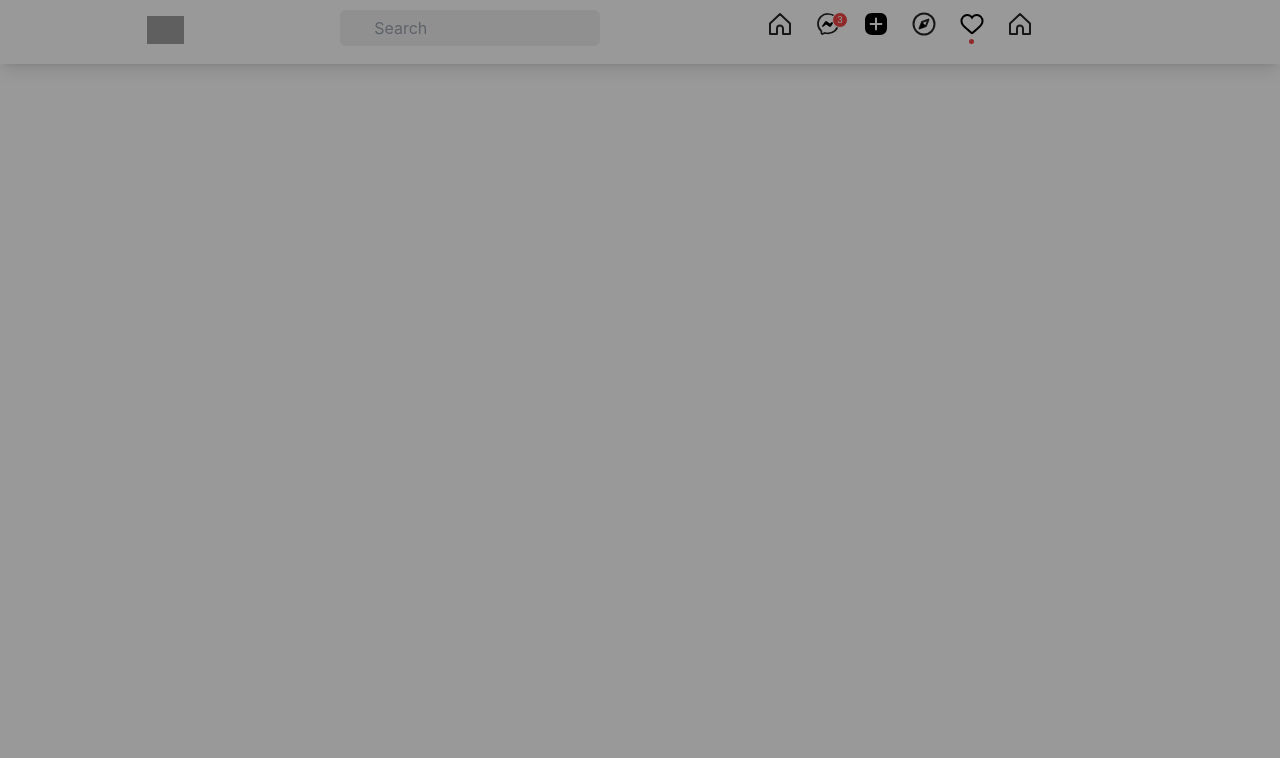
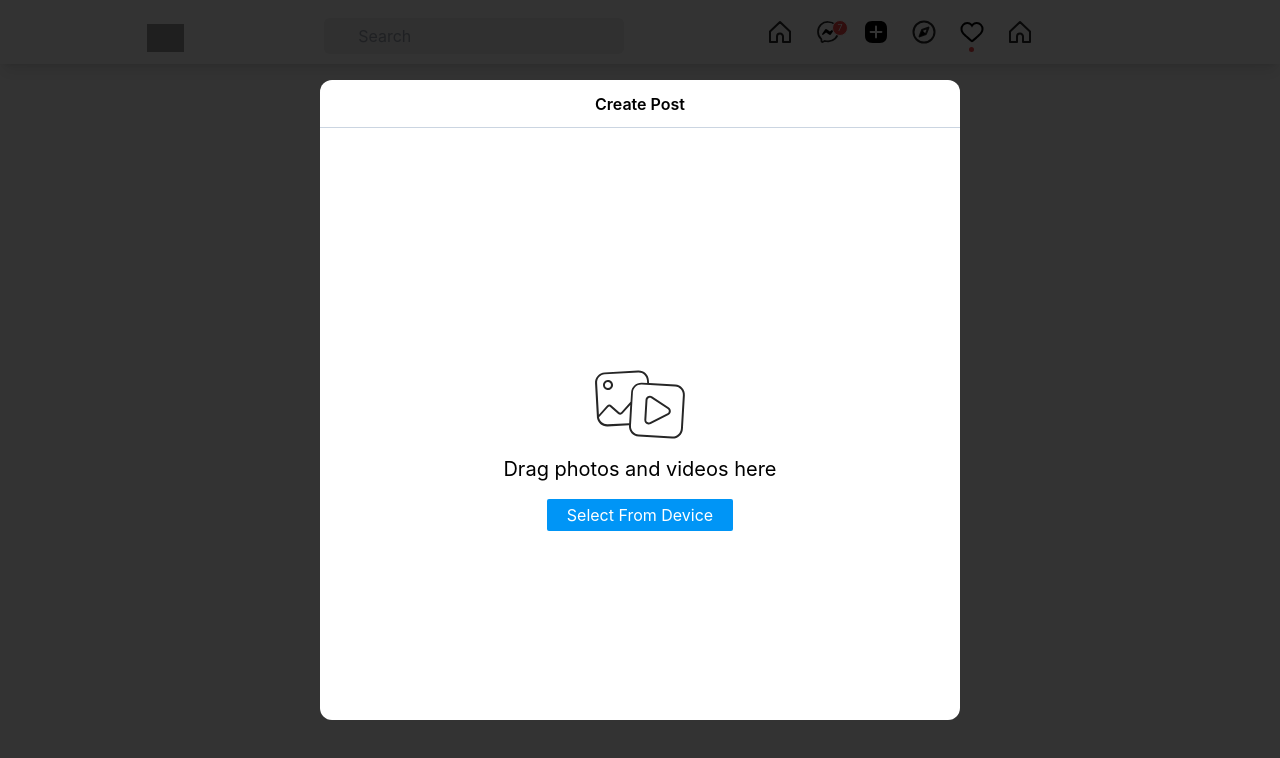
Before and after one commit to Kawan-edres/instgram-clone, a React (Create React App) app: page /create/posts in a window 1280 px wide. Shown: the top 758 px of the page. Built offline with nearby package versions, Linux system fonts and the light colour scheme; grey boxes are pictures that could not be loaded.

Commit message:
Post Component Fished

```diff
--- a/public/index.html
+++ b/public/index.html
@@ -10,34 +10,15 @@
       content="Web site created using create-react-app"
     />
     <link rel="apple-touch-icon" href="%PUBLIC_URL%/logo192.png" />
-    <!--
-      manifest.json provides metadata used when your web app is installed on a
-      user's mobile device or desktop. See https://developers.google.com/web/fundamentals/web-app-manifest/
-    -->
+
     <link rel="manifest" href="%PUBLIC_URL%/manifest.json" />
-    <!--
-      Notice the use of %PUBLIC_URL% in the tags above.
-      It will be replaced with the URL of the `public` folder during the build.
-      Only files inside the `public` folder can be referenced from the HTML.
 
-      Unlike "/favicon.ico" or "favicon.ico", "%PUBLIC_URL%/favicon.ico" will
-      work correctly both with client-side routing and a non-root public URL.
-      Learn how to configure a non-root public URL by running `npm run build`.
-    -->
     <title>React App</title>
   </head>
   <body>
     <noscript>You need to enable JavaScript to run this app.</noscript>
     <div id="root"></div>
-    <!--
-      This HTML file is a template.
-      If you open it directly in the browser, you will see an empty page.
+    <div id="portal"></div>
 
-      You can add webfonts, meta tags, or analytics to this file.
-      The build step will place the bundled scripts into the <body> tag.
-
-      To begin the development, run `npm start` or `yarn start`.
-      To create a production bundle, use `npm run build` or `yarn build`.
-    -->
   </body>
 </html>
--- a/src/Components/Header.js
+++ b/src/Components/Header.js
@@ -7,7 +7,7 @@ const Header = () => {
 
   return (
     <header className=" shadow-lg  h-16 mt-0 overflow-visible  fixed top-0 left-0 right-0 z-10 bg-white grow   ">
-    <nav className=" max-w-[1000px] mt-2 mx-auto flex	 justify-between items-center h-10  ">
+    <nav className=" max-w-[1000px] mt-4 mx-auto flex	 justify-between items-center h-10  ">
       <div className="h-full  ml-[7px]" >
         <img className="mainLogo h-7 w-27 mt-2 object-contain  cursor-pointer"
           src="https://www.instagram.com/static/images/web/mobile_nav_type_logo.png/735145cfe0a4.png"
@@ -16,8 +16,7 @@ const Header = () => {
       </div>
 
 
-      <form className="search h-[36px]  min-w-[140px] w-[260px]  flex short:hidden 	 ">
-
+      <form className="search h-[36px]  min-w-[140px] w-[30%]  flex short:hidden ml-2 	 ">
 
         <input  className="py-[3px] px-[16px] w-full rounded-md bg-gray flex-grow-1 outline-none" type="text" placeholder="    Search"  />
 
@@ -25,7 +24,7 @@ const Header = () => {
 
       <div className="flex h-8 w-96 ">
       <NavBar to="/home" iconName="home"   />
-      <NavBar to="/inbox" iconName="inbox" badge={3} />
+      <NavBar to="/inbox" iconName="inbox" badge={7} />
       <NavBar to="/create/posts" iconName="posts"  />
       <NavBar to="/explore" iconName="explore"   />
       <NavBar to="/notifications" iconName="notifications" dot />
--- a/src/Components/Main.js
+++ b/src/Components/Main.js
@@ -10,7 +10,7 @@ const Main = () => {
 
   return (
 
-      <main className="h-screen max-w-[1000px] mx-auto mt-16   ">
+      <main className="h-screen max-w-[1000px] mx-auto mt-16    ">
           <Routes location={location}>
             <Route path="/home" element={<Home />}></Route>
             <Route path="/inbox" element={<Inbox />}></Route>
--- a/src/Pages/Home.js
+++ b/src/Pages/Home.js
@@ -2,9 +2,10 @@ import React from "react";
 
 const Home = () => {
   return (
-    <div>
-      <h1>Home</h1>
-    </div>
+    <section className="w-full h-full flex">
+      <div className="w-[70%]">hello</div>
+      <div className="w-[30%]">hellooooo</div>
+    </section>
   );
 };
 
--- a/src/Pages/Posts.js
+++ b/src/Pages/Posts.js
@@ -1,16 +1,53 @@
-import React from 'react';
-import { useNavigate } from 'react-router-dom';
+import React from "react";
+import ReactDom from "react-dom";
+import { useNavigate } from "react-router-dom";
+import { ReactComponent as BImg } from "../Assets/icons/posts.svg";
 
 const Posts = () => {
-  const navigate=useNavigate();
-  const back=()=>{
+  const navigate = useNavigate();
+  const back = () => {
     navigate(-1);
-  }
-  return(
-  <div onClick={back} className='h-screen w-screen bg-black/40 fixed top-0 left-0 z-10'>
+  };
+  return ReactDom.createPortal(
+    <>
+    {/* over lay  */}
+      <div
+        onClick={back}
+        className="fixed top-0 left-0 right-0 bottom-0 bg-black/80 z-[20] overflow-hidden"
+      >
+
+      </div>
+
+      {/* Conatinaer */}
 
 
-  </div>);
+
+
+      <div className=" fixed left-[30%]  top-[10%]  w-[40%] h-[80%] bg-white rounded-xl z-30 overflow-hidden xlarge:w-[50vw] xlarge:left-[25%] large:!w-[60vw] large:!h-[70vh] large:!left-[20%] short:!w-[85%] short:!left-[18%] short:!top-[20%] short:h-[65vh]     ">
+        <div className=" font-semibold flex justify-center items-center border-b border-slate-300 h-12 ">
+          <h1>Create Post</h1>
+        </div>
+
+        <div className="flex justify-center items-center flex-col w-full h-full text-center ">
+          <div className="mb-3">
+            <BImg />
+          </div>
+
+          <div>
+            <h1 className="text-xl mb-4">Drag photos and videos here</h1>
+            <button className=" bg-buttonBlue text-white p-1 px-5 rounded-sm">
+              Select From Device{" "}
+            </button>
+          </div>
+        </div>
+      </div>
+
+
+
+
+    </>,
+    document.getElementById("portal")
+  );
 };
 
 export default Posts;
--- a/src/index.js
+++ b/src/index.js
@@ -19,7 +19,5 @@ ReactDOM.render(
   document.getElementById("root")
 );
 
-// If you want to start measuring performance in your app, pass a function
-// to log results (for example: reportWebVitals(console.log))
-// or send to an analytics endpoint. Learn more: https://bit.ly/CRA-vitals
+
 reportWebVitals();
--- a/tailwind.config.js
+++ b/tailwind.config.js
@@ -1,32 +1,30 @@
 module.exports = {
-  content: [
-    "./src/**/*.{js,jsx,ts,tsx}",
-
-  ],
+  content: ["./src/**/*.{js,jsx,ts,tsx}"],
   theme: {
     extend: {
-      colors:{
-        blue:'#405DE6',
-        darkBlue:'#5851D8',
-        Purple: '#833AB4',
-        redViolet: '#C13584',
-        maroon:'#E1306C',
-        orange:'#F56040',
-        redOrange:'#FD1D1D',
-        orange2:'#F77737',
-        redYellow :'#FCAF45',
-        yellow:'#FFDC80',
-        gray:"#efefef",
-
-
+      colors: {
+        blue: "#405DE6",
+        darkBlue: "#5851D8",
+        Purple: "#833AB4",
+        redViolet: "#C13584",
+        maroon: "#E1306C",
+        orange: "#F56040",
+        redOrange: "#FD1D1D",
+        orange2: "#F77737",
+        redYellow: "#FCAF45",
+        yellow: "#FFDC80",
+        gray: "#efefef",
+        buttonBlue: "#0095f6",
       },
       screens: {
-        'short': { 'raw': '(max-width: 640px)' },
-
-        'average': { 'raw': '(max-height: 700px)' },
+        sm: { raw: "(max-width: 500px)" },
+        short: { raw: "(max-width: 700px)" },
+        av:{raw:"(max-width:900px)"},
+        large:{raw:"(max-width:1200px)"},
+        xlarge:{raw:"(max-width:1400px)"},
         // => @media (min-height: 800px) { ... }
       },
     },
   },
   plugins: [],
-}
+};
```
Also changed, not shown: src/Assets/icons/posts.svg (added).
